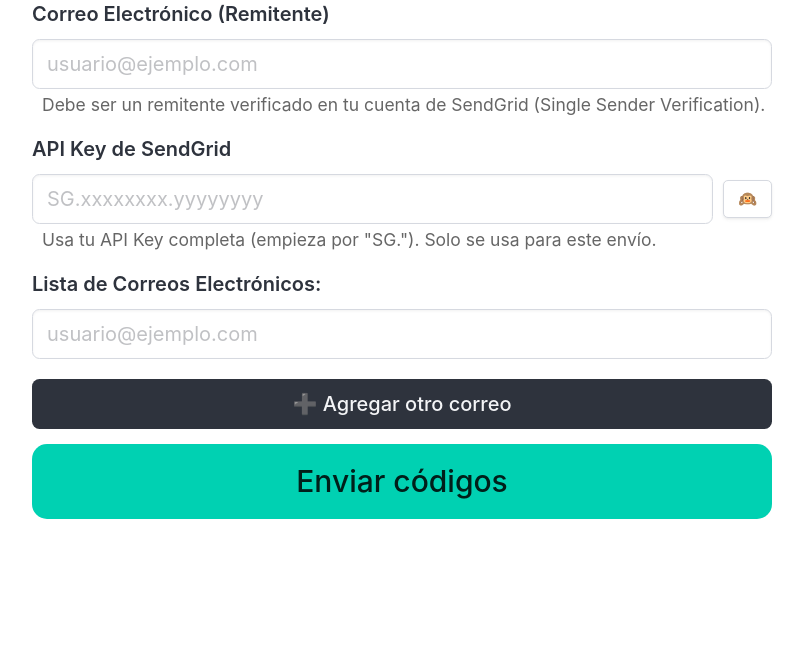
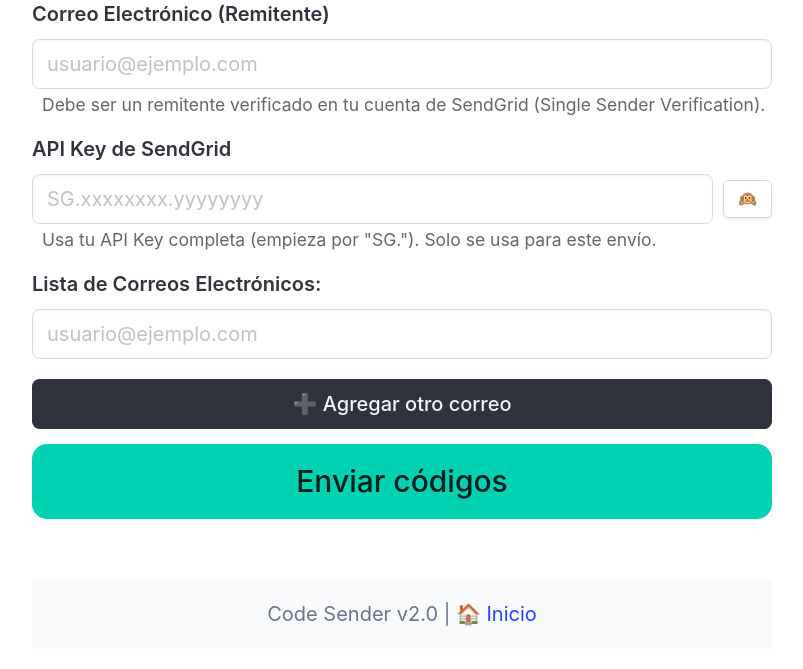
Before and after one commit to isaaleonardo/code_sender, a Flask app: page / in a window 1280 px wide. Shown: the part 136-805 px from the top of the page, without its empty margins (238-1041 px from the left). Before the commit the page ends 655 px from the top, so only its background shows below. Run offline with Flask 3, Linux system fonts and the light colour scheme.

Commit message:
debug: add version 2.0 and logging to verify deployment

```diff
--- a/app.py
+++ b/app.py
@@ -68,6 +68,7 @@ def send_emails(api_key, sender_email, emails, codes):
 @app.route("/", methods=["GET", "POST"])
 def index():
     if request.method == "POST":
+        print("DEBUG: Processing POST request in / route (V2)")
         sender_email = request.form.get("sender_email")
         api_key = request.form.get("api_key")
         email_list = request.form.get("email_list")
--- a/templates/base.html
+++ b/templates/base.html
@@ -33,6 +33,11 @@
             </div>
         </nav> -->
         {% block content %}{% endblock %}
-    </div>
-</body>
-</html>
+        <footer class="footer mt-6 py-4">
+            <div class="content has-text-centered has-text-grey">
+                <p>Code Sender v2.0 | <a href="/">🏠 Inicio</a></p>
+            </div>
+        </footer>
+        </div>
+        </body>
+        </html>
```
